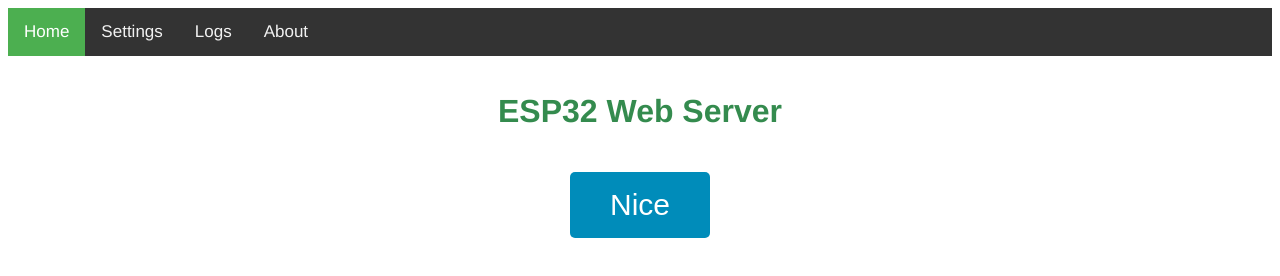
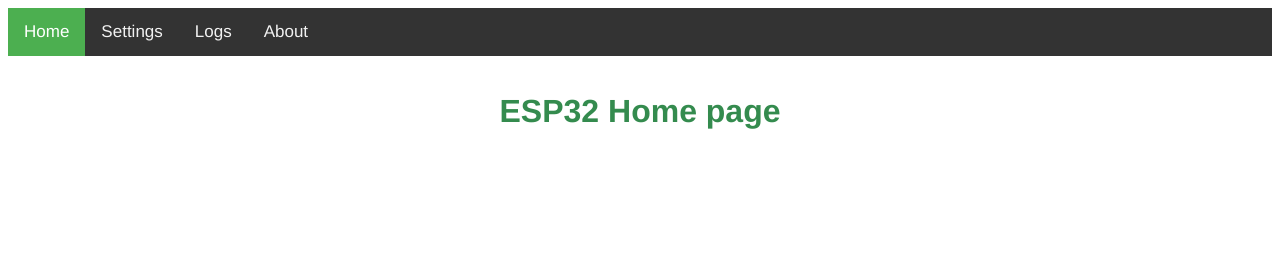
Before and after one commit to Krokodino/Slimme-meter-display, a plain HTML site: page data/index.html in a window 1280 px wide. Drawn offline with Linux system fonts and the light colour scheme.

Commit message:
Changed webpages

```diff
--- a/data/index.html
+++ b/data/index.html
@@ -16,9 +16,8 @@
 		<a href="./about.html">About</a>
 	</div>
 
-	<h1>ESP32 Web Server</h1>
-	<p><button class="button">Nice</button></p>
-	<p></p>
+	<h1>ESP32 Home page</h1>
+
 
 </body>
 </html>
```
Also changed, not shown: data/about.html (+3 -1 lines).
